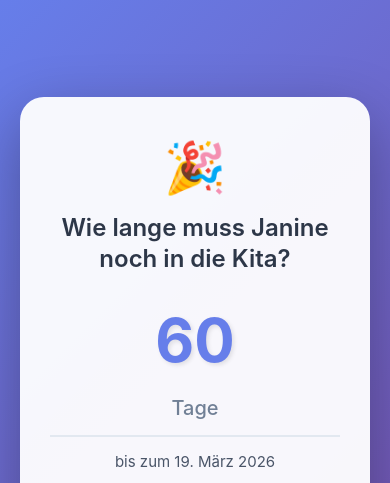
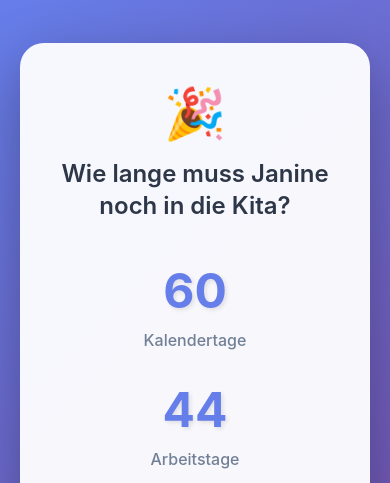
Before and after one commit to nhaemmerle/kitacountdown.github.io, a plain HTML site: page index.html in a window 390 px wide. Shown: the top 483 px of the page. Drawn offline with Linux system fonts and the light colour scheme.

Commit message:
add workdays

```diff
--- a/index.html
+++ b/index.html
@@ -40,16 +40,29 @@
             line-height: 1.3;
         }
 
+        .counters {
+            display: flex;
+            gap: 30px;
+            justify-content: center;
+            margin: 20px 0;
+            flex-wrap: wrap;
+        }
+
+        .counter-box {
+            flex: 1;
+            min-width: 180px;
+        }
+
         .countdown {
-            font-size: 72px;
+            font-size: 56px;
             font-weight: 700;
             color: #667eea;
-            margin: 20px 0;
+            margin: 10px 0;
             text-shadow: 2px 2px 4px rgba(0, 0, 0, 0.1);
         }
 
         .label {
-            font-size: 22px;
+            font-size: 18px;
             color: #718096;
             margin-top: 5px;
             font-weight: 500;
@@ -91,12 +104,20 @@
                 font-size: 24px;
             }
 
+            .counters {
+                gap: 20px;
+            }
+
+            .counter-box {
+                min-width: 140px;
+            }
+
             .countdown {
-                font-size: 60px;
+                font-size: 48px;
             }
 
             .label {
-                font-size: 20px;
+                font-size: 16px;
             }
         }
     </style>
@@ -105,8 +126,16 @@
     <div class="container">
         <div class="emoji">🎉</div>
         <h1>Wie lange muss Janine noch in die Kita?</h1>
-        <div class="countdown" id="days">0</div>
-        <div class="label">Tage</div>
+        <div class="counters">
+            <div class="counter-box">
+                <div class="countdown" id="days">0</div>
+                <div class="label">Kalendertage</div>
+            </div>
+            <div class="counter-box">
+                <div class="countdown" id="workdays">0</div>
+                <div class="label">Arbeitstage</div>
+            </div>
+        </div>
         <div class="date">bis zum 19. März 2026</div>
         <div class="cat-container">
             <img id="catGif" class="cat-gif" alt="Lustige Katze">
@@ -125,11 +154,26 @@
             const diff = targetDate - now;
             const days = Math.ceil(diff / (1000 * 60 * 60 * 24));
 
+            // Berechne Arbeitstage (Montag-Freitag)
+            let workdays = 0;
+            let currentDate = new Date(now);
+            currentDate.setHours(0, 0, 0, 0);
+
+            while (currentDate < targetDate) {
+                const dayOfWeek = currentDate.getDay();
+                // 0 = Sonntag, 6 = Samstag, also 1-5 = Montag-Freitag
+                if (dayOfWeek >= 1 && dayOfWeek <= 5) {
+                    workdays++;
+                }
+                currentDate.setDate(currentDate.getDate() + 1);
+            }
+
             document.getElementById('days').textContent = days > 0 ? days : 0;
+            document.getElementById('workdays').textContent = workdays > 0 ? workdays : 0;
 
             if (days <= 0) {
                 document.querySelector('h1').textContent = 'Janine muss nicht mehr in die Kita! 🎊';
-                document.querySelector('.label').textContent = '';
+                document.querySelector('.counters').style.display = 'none';
             }
         }
 
```
